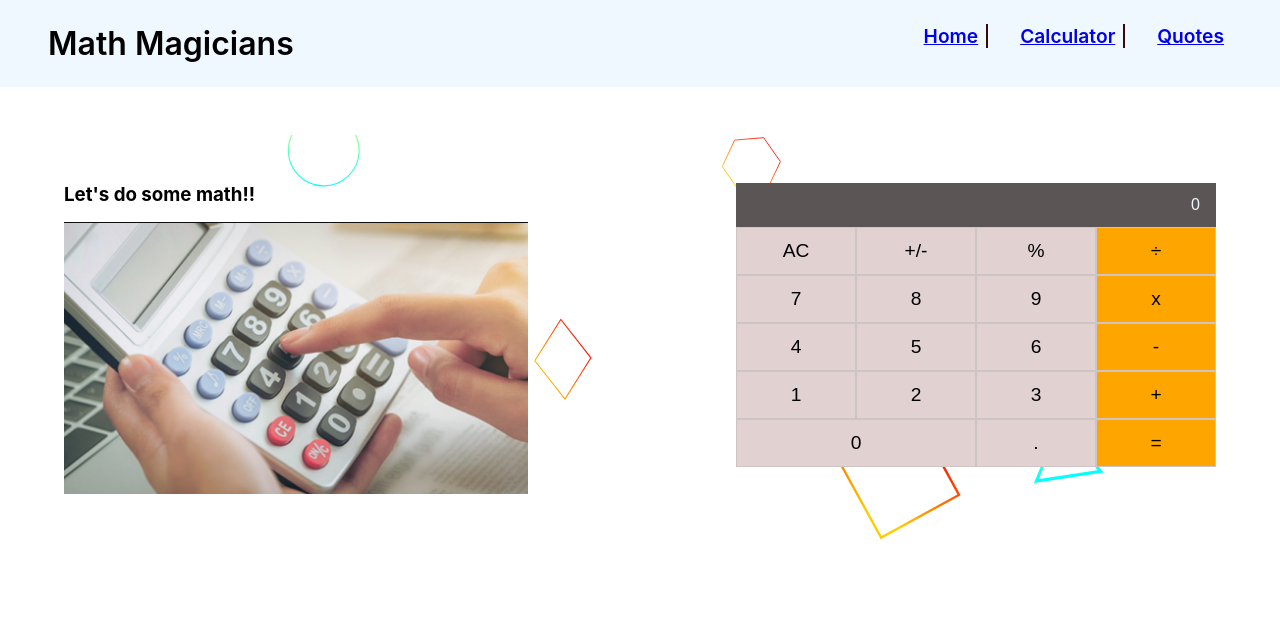
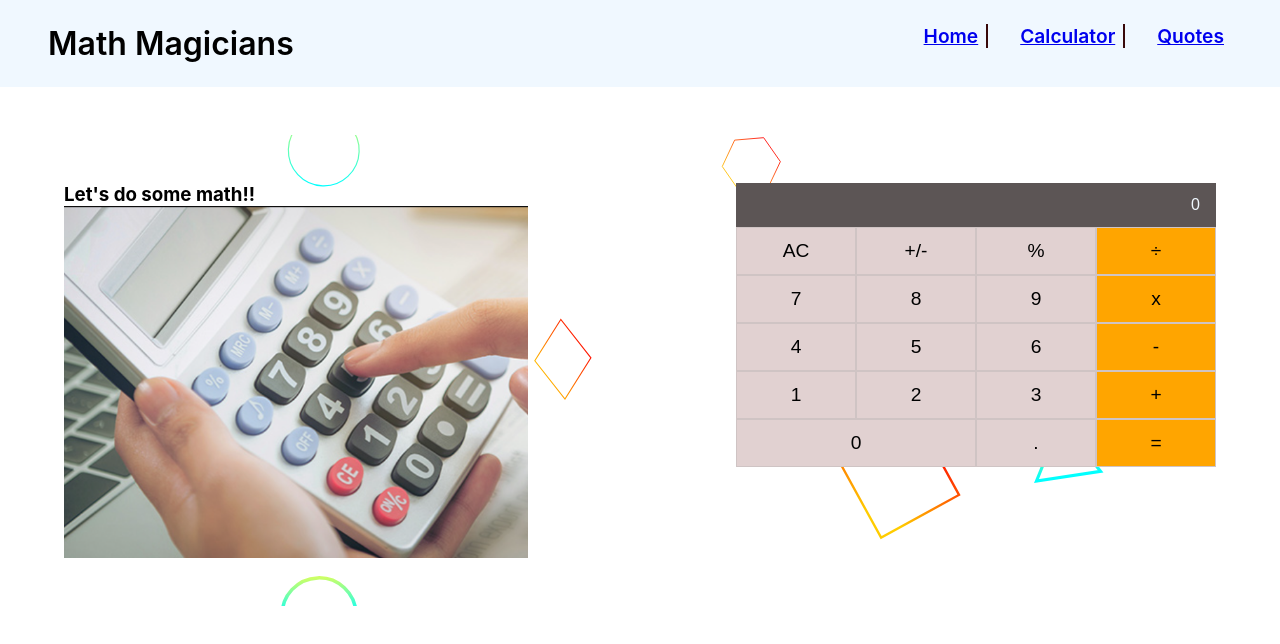
Before and after one commit to Edgahkipkemoi/Math-magicians, a React (Create React App) app: page /calculator in a window 1280 px wide. Shown: the top 644 px of the page. Built offline with nearby package versions, Linux system fonts and the light colour scheme.

Commit message:
Fixed linters error

```diff
--- a/src/styles/Calculator.css
+++ b/src/styles/Calculator.css
@@ -10,9 +10,8 @@
 }
 
 .magician {
-  margin-top: 1rem;
   width: 29rem;
-  height: 17rem;
+  height: 22rem;
   background-image: url('../Assets/images/Screenshot\ \(79\).png');
   background-size: cover;
   background-repeat: no-repeat;
--- a/src/styles/Quotes.scss
+++ b/src/styles/Quotes.scss
@@ -3,7 +3,6 @@
   flex-direction: column;
   gap: 2rem;
   margin-top: 10rem;
-  align-items: center;
   justify-content: center;
 }
 
```
Also changed, not shown: 1 other file (tests, documents, lock files or other folders).
